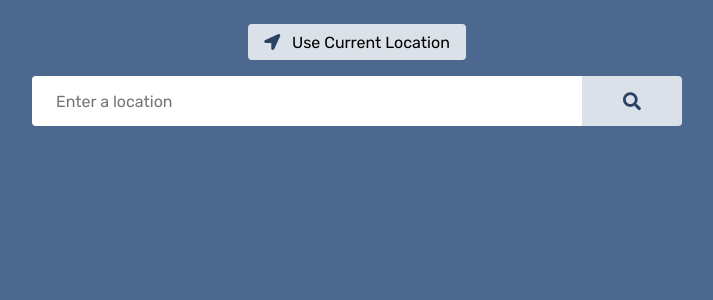
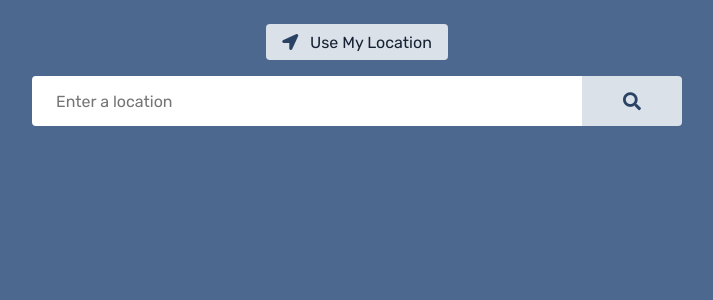
Before and after one commit to balkarjun/vue-forecaster, a Vue app: page / in a window 1280 px wide. Shown: the top 300 px of the page, without its empty margins (283-996 px from the left). Built offline with nearby package versions, Linux system fonts and the light colour scheme.

Commit message:
Modify geolocation button style

```diff
--- a/src/App.vue
+++ b/src/App.vue
@@ -2,7 +2,7 @@
   <main>
     <button @click="getCurrentLocation" class="geolocation">
       <i class="fas fa-location-arrow"></i>
-      Use Current Location
+      Use My Location
     </button>
 
     <form @submit.prevent="fetchLocation" class="inputbar">
@@ -163,6 +163,7 @@ button {
   padding: 0 16px;
   border-radius: 4px;
   background-color: var(--blue-lightest);
+  color: var(--blue-dark);
 }
 
 .geolocation i {
```
